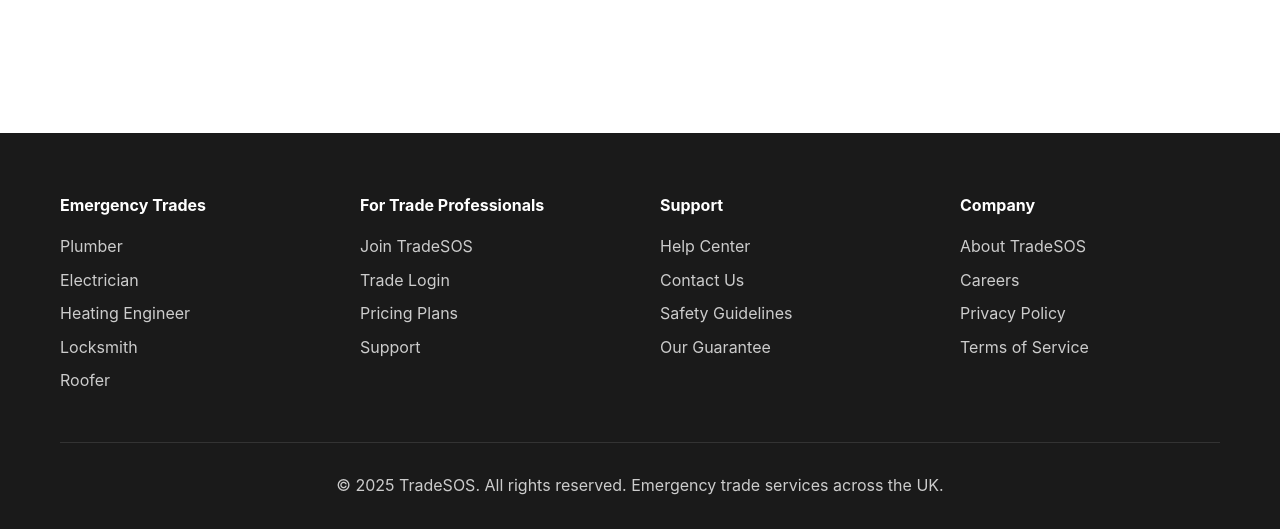
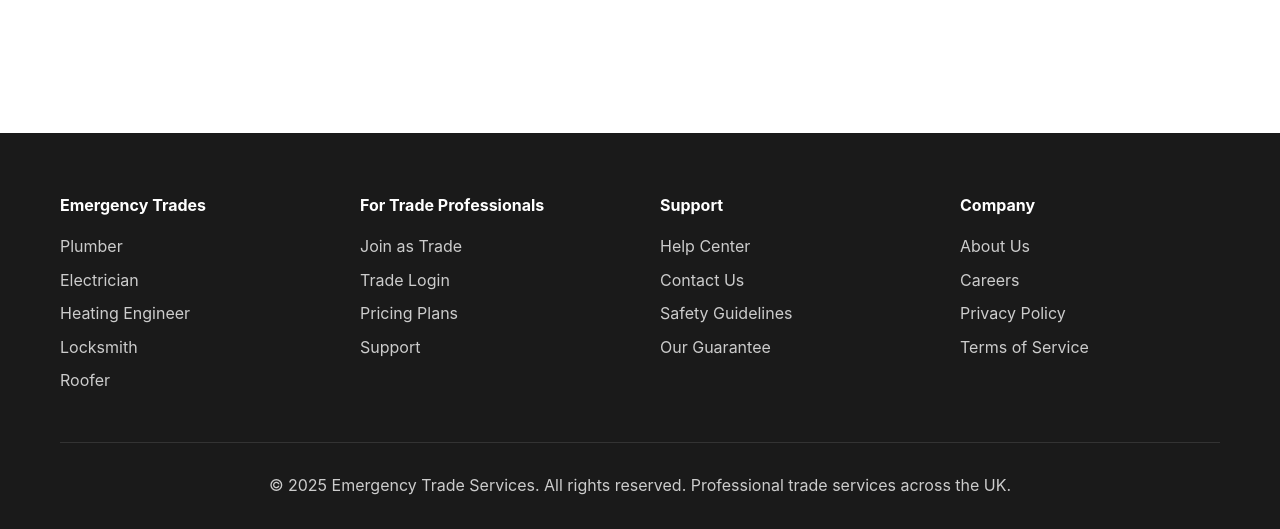
Before and after one commit to Vlad1343/TradeSOS, a Flask app: page / in a window 1280 px wide. Shown: the part 2504-3033 px from the top of the page. Run offline with Flask 3, Linux system fonts and the light colour scheme; data that the repository does not hold is empty; some libraries are stand-ins or nearby versions.

Commit message:
Update website branding and navigation links to be more concise
Update page titles, logo alt text, navigation links, and footer text to remove "TradeSOS" branding for a more generalized appearance.

Replit-Commit-Author: Agent
Replit-Commit-Session-Id: 4dc69728-33f4-43b5-ad79-57e2135000da
Replit-Commit-Checkpoint-Type: full_checkpoint
Replit-Commit-Screenshot-Url: https://storage.googleapis.com/screenshot-production-us-central1/99d5f9be-1c8c-441d-808b-75470323a71e/4dc69728-33f4-43b5-ad79-57e2135000da/1mV30tr

```diff
--- a/templates/base_checkatrade.html
+++ b/templates/base_checkatrade.html
@@ -3,7 +3,7 @@
 <head>
     <meta charset="UTF-8">
     <meta name="viewport" content="width=device-width, initial-scale=1.0">
-    <title>{% block title %}TradeSOS - Emergency Trade Services{% endblock %}</title>
+    <title>{% block title %}Emergency Trade Services{% endblock %}</title>
 
     <!-- Bootstrap Icons -->
     <link href="https://cdn.jsdelivr.net/npm/bootstrap-icons@1.7.2/font/bootstrap-icons.css" rel="stylesheet">
@@ -21,7 +21,7 @@
         <div class="container">
             <div class="navbar-content">
                 <a href="{{ url_for('index') }}" class="navbar-brand">
-                    <img src="{{ url_for('static', filename='images/tradesos-logo.png') }}" alt="TradeSOS">
+                    <img src="{{ url_for('static', filename='images/tradesos-logo.png') }}" alt="Logo">
                 </a>
 
                 <div class="navbar-nav">
@@ -106,7 +106,7 @@
 
                 <div class="footer-section">
                     <h4>For Trade Professionals</h4>
-                    <a href="{{ url_for('register') }}?role=trade">Join TradeSOS</a>
+                    <a href="{{ url_for('register') }}?role=trade">Join as Trade</a>
                     <a href="{{ url_for('login') }}">Trade Login</a>
                     <a href="#pricing">Pricing Plans</a>
                     <a href="#support">Support</a>
@@ -122,7 +122,7 @@
 
                 <div class="footer-section">
                     <h4>Company</h4>
-                    <a href="#about">About TradeSOS</a>
+                    <a href="#about">About Us</a>
                     <a href="#careers">Careers</a>
                     <a href="#privacy">Privacy Policy</a>
                     <a href="#terms">Terms of Service</a>
@@ -130,7 +130,7 @@
             </div>
 
             <div class="footer-bottom">
-                <p>&copy; 2025 TradeSOS. All rights reserved. Emergency trade services across the UK.</p>
+                <p>&copy; 2025 Emergency Trade Services. All rights reserved. Professional trade services across the UK.</p>
             </div>
         </div>
     </footer>
```
Also changed, not shown: attached_assets/targeted_element_1756822853456.png (added).
